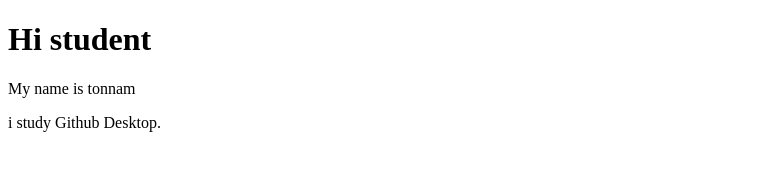
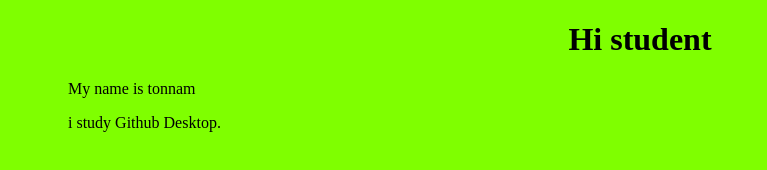
Before and after one commit to hafit2446/Enet-c, a plain HTML site: page index.html in a window 1280 px wide. Shown: the whole page, without its empty margins (0-767 px from the left). Drawn offline with Linux system fonts and the light colour scheme.

Commit message:
Update index.html and create css
update index.html.html and create css

```diff
--- /dev/null
+++ b/css/index.css
@@ -0,0 +1,9 @@
+body{
+    background-color: chartreuse;
+}
+h1{
+    text-align: center;
+}
+p{
+    text-indent: 60px;
+}
--- a/index.html
+++ b/index.html
@@ -4,6 +4,7 @@
     <meta charset="UTF-8">
     <meta name="viewport" content="width=device-width, initial-scale=1.0">
     <title>Document</title>
+    <link rel="stylesheet" href="css/index.css"
 </head>
 <body>
     <h1>Hi student</h1>
```
